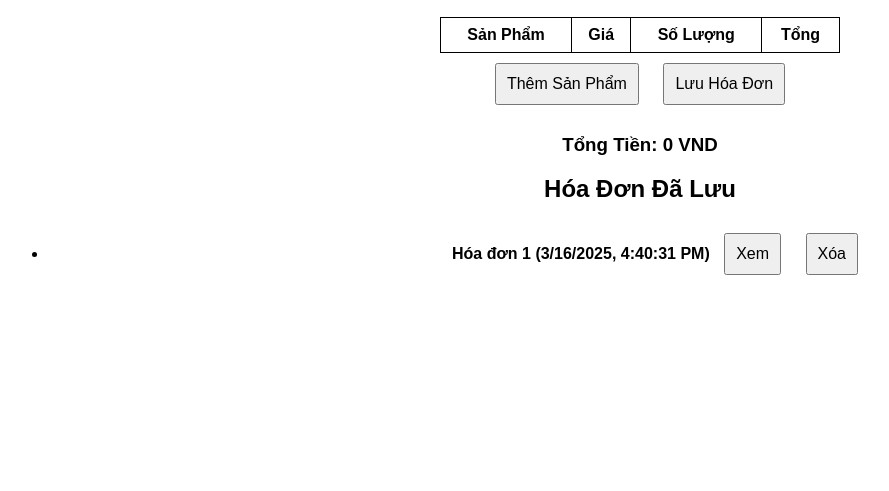
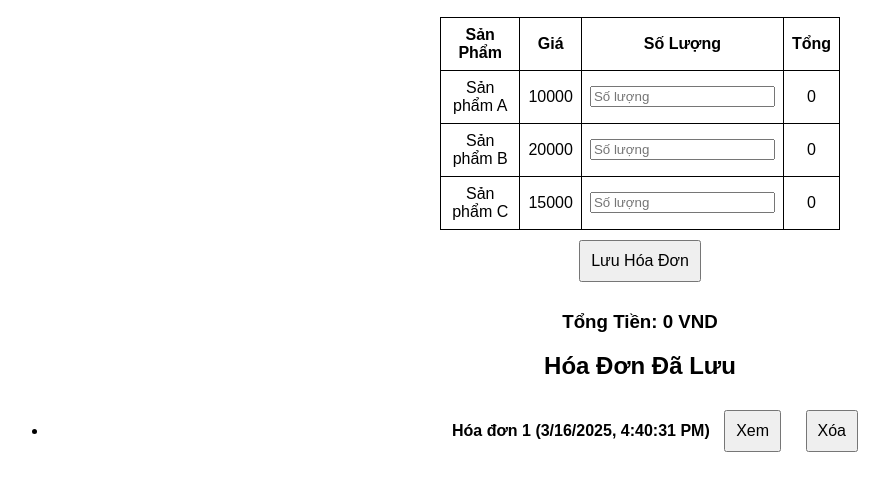
Before and after one commit to naamhoai/Sell, a plain HTML site: page index.html in a window 1280 px wide. Both pictures are taken after a click on the button "Lưu Hóa Đơn". Shown: the part 51-542 px from the top of the page, without its empty margins (0-889 px from the left). Drawn offline with Linux system fonts and the light colour scheme.

Commit message:
Add files via upload

```diff
--- a/index.html
+++ b/index.html
@@ -24,7 +24,6 @@
         </thead>
         <tbody id="productTable"></tbody>
     </table>
-    <button onclick="addRow()">Thêm Sản Phẩm</button>
     <button onclick="saveInvoice()">Lưu Hóa Đơn</button>
     <h3>Tổng Tiền: <span id="totalPrice">0</span> VND</h3>
 
@@ -32,22 +31,31 @@
     <ul id="invoiceList"></ul>
 
     <script>
-        function addRow() {
+        let productList = [
+            { name: "Sản phẩm A", price: 10000 },
+            { name: "Sản phẩm B", price: 20000 },
+            { name: "Sản phẩm C", price: 15000 }
+        ];
+
+        function loadProducts() {
             let table = document.getElementById("productTable");
-            let row = table.insertRow();
-            row.innerHTML = `
-                <td><input type="text" placeholder="Tên sản phẩm"></td>
-                <td><input type="number" placeholder="Giá" oninput="calculateTotal()"></td>
-                <td><input type="number" placeholder="Số lượng" oninput="calculateTotal()"></td>
-                <td class="rowTotal">0</td>
-            `;
+            table.innerHTML = "";
+            productList.forEach((product, index) => {
+                let row = table.insertRow();
+                row.innerHTML = `
+                    <td>${product.name}</td>
+                    <td>${product.price}</td>
+                    <td><input type="number" min="0" placeholder="Số lượng" oninput="calculateTotal()" data-index="${index}"></td>
+                    <td class="rowTotal">0</td>
+                `;
+            });
         }
 
         function calculateTotal() {
             let rows = document.querySelectorAll("#productTable tr");
             let total = 0;
-            rows.forEach(row => {
-                let price = row.cells[1].querySelector("input").value || 0;
+            rows.forEach((row, index) => {
+                let price = productList[index].price;
                 let quantity = row.cells[2].querySelector("input").value || 0;
                 let rowTotal = price * quantity;
                 row.cells[3].textContent = rowTotal;
@@ -59,12 +67,14 @@
         function saveInvoice() {
             let rows = document.querySelectorAll("#productTable tr");
             let invoice = [];
-            rows.forEach(row => {
-                let product = row.cells[0].querySelector("input").value;
-                let price = row.cells[1].querySelector("input").value;
+            rows.forEach((row, index) => {
+                let product = productList[index].name;
+                let price = productList[index].price;
                 let quantity = row.cells[2].querySelector("input").value;
                 let total = row.cells[3].textContent;
-                invoice.push({ product, price, quantity, total });
+                if (quantity > 0) {
+                    invoice.push({ product, price, quantity, total });
+                }
             });
             let invoices = JSON.parse(localStorage.getItem("invoices")) || [];
             invoices.push({ date: new Date().toLocaleString(), invoice });
@@ -110,6 +120,7 @@
             loadInvoices();
         }
 
+        loadProducts();
         loadInvoices();
     </script>
 </body>
```
